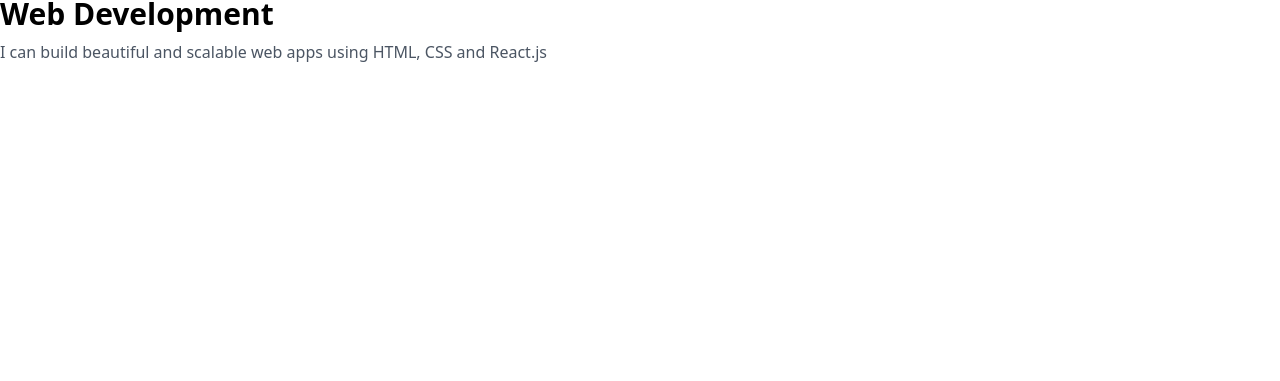
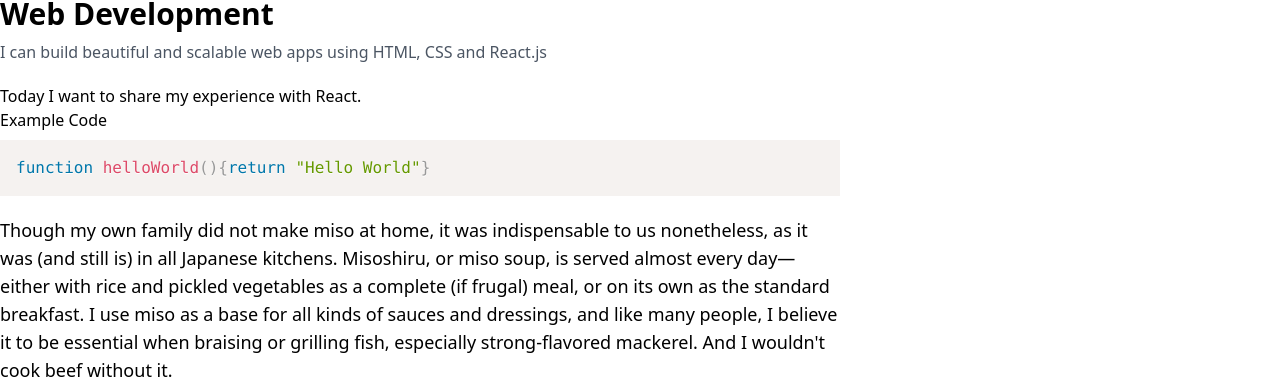
Before and after one commit to dvip1/Journeys, a React (Vite) app: page /article/1 in a window 1280 px wide. Shown: the part 448-829 px from the top of the page. Before the commit the page ends 800 px from the top, so only its background shows below. Built offline with nearby package versions, Linux system fonts and the light colour scheme.

Commit message:
components for articles

```diff
--- a/index.html
+++ b/index.html
@@ -9,7 +9,8 @@
   <link rel="preconnect" href="https://fonts.googleapis.com">
   <link rel="preconnect" href="https://fonts.gstatic.com" crossorigin>
   <link href="https://fonts.googleapis.com/css2?family=Inter:wght@300&family=Lato&display=swap" rel="stylesheet">
-  <script src="https://kit.fontawesome.com/c9dc8e623e.js" crossorigin="anonymous"></script>
+  <script src="https://kit.fontawesome.com/c9dc8e623e.js" crossorigin="anonymous" defer></script>
+  <link rel="stylesheet" href="https://cdnjs.cloudflare.com/ajax/libs/prism/1.24.1/themes/prism.min.css" />
 </head>
 
 <body>
--- a/package.json
+++ b/package.json
@@ -10,12 +10,15 @@
     "preview": "vite preview"
   },
   "dependencies": {
+    "babel-plugin-prismjs": "^2.1.0",
+    "prismjs": "^1.29.0",
     "react": "^18.2.0",
     "react-dom": "^18.2.0",
     "react-router-dom": "^6.15.0",
     "styled-components": "^6.0.7"
   },
   "devDependencies": {
+    "@types/prismjs": "^1.26.0",
     "@types/react": "^18.2.15",
     "@types/react-dom": "^18.2.7",
     "@typescript-eslint/eslint-plugin": "^6.0.0",
--- /dev/null
+++ b/src/components/feature/code.tsx
@@ -0,0 +1,20 @@
+import React from 'react';
+import Prism from 'prismjs';
+
+function Code(props: any) {
+  React.useEffect(() => {
+    Prism.highlightAll();
+  }, []);
+  return (
+    <div>
+      <h1>Example Code</h1>
+      <pre>
+        <code className="language-javascript">
+          {props.code}
+        </code>
+      </pre>
+    </div>
+  );
+}
+
+export default Code;
--- /dev/null
+++ b/src/components/feature/text.tsx
@@ -0,0 +1,13 @@
+function Paragraph(props: any) {
+  return (
+    <div>
+
+      <p className="text-lg">
+        <span className="drop-cap text-4xl font-bold">{props.text.charAt(0)}</span>
+        {props.text.slice(1)}
+      </p>
+    </div>
+  );
+}
+
+export default Paragraph;
--- a/src/data/cardData.ts
+++ b/src/data/cardData.ts
@@ -3,6 +3,14 @@
     title: string
     info: string
     img: string
+    content: {
+        id: number
+        component: 'text' | 'code' | 'image' | 'paragraph'
+        text?: string
+        code?: string
+        image?: string
+        paragraph?: string
+    }[]
 }
 export let CardData: CardType[] = [
     {
@@ -10,12 +18,23 @@
         title: "Web Development",
         info: "I can build beautiful and scalable web apps using HTML, CSS and React.js",
         img: "https://lh3.googleusercontent.com/51moDkmVWptBFXRReuACKocS_fsOoYtfT-C78onEUKeRr7ky4l_ZsuZMK2AnE7-MPRbLzcKTAIFmNyyN7ACo0-eygmXaGeR0ItYtRcYNE8-_L8RHqkA=w960",
+        content: [
+            { id: 1, component: 'text', text: 'Today I want to share my experience with React.' },
+            { id: 2, component: 'code', text: 'function helloWorld(){return "Hello World"}' },
+            {
+                id: 3, component: "paragraph", text: " Though my own family did not make miso at home, it was indispensable to us nonetheless, as it was (and still is) in all Japanese kitchens. Misoshiru, or miso soup, is served almost every day—either with rice and pickled vegetables as a complete (if frugal) meal, or on its own as the standard breakfast. I use miso as a base for all kinds of sauces and dressings, and like many people, I believe it to be essential when braising or grilling fish, especially strong-flavored mackerel. And I wouldn't cook beef without it.     "   }
+
+        ]
+
     },
     {
         id: 2,
         title: "App Development",
         info: "I can build beautiful and scalable mobile apps using Flutter and Dart",
         img: "https://lh3.googleusercontent.com/aiJojq_gpPLqLhU0PZH6Dog-OjIMti_hiclF_6oqxucGuvywn_AEtu2Qrk2f4WxEhRWMjXkz8qXpTCGoj5TZ0DUCEZ5UIXnXTSIu_7ndg2dTNmQbdkCO=w960",
+        content: [
+            { id: 1, component: 'text', text: 'React is an amazing library for building user interfaces.' },
+        ]
 
     },
     {
@@ -23,6 +42,12 @@
         title: "UI/UX Design",
         info: "I can design beautiful and scalable UI/UX using Figma and Adobe XD",
         img: "https://lh3.googleusercontent.com/mLGakWFjdX3zGBIhCUWqzjlj3gUXOY8hOed_ISzomlpNmjKWUiqCFyNGGAZFneVaK30v4GUpjn7lyIsI2Z7KPvMKrYkumzBr2nwbVe3BQKRkpam3sA=w960",
+        content: [
+            {
+                id: 3
+                , component: 'code', text: 'function helloWorld(){return "Hello World"}'
+            }
+        ]
 
     },
 
--- a/src/pages/articles.tsx
+++ b/src/pages/articles.tsx
@@ -1,12 +1,12 @@
 import { useParams, Params } from "react-router-dom";
 import { CardData } from "../data/cardData";
-
+import Code from "../components/feature/code";
+import Paragraph from "../components/feature/text";
 interface ArticleParams extends Params {
   articleId: string;
 }
-
 export default function Articles() {
-    const { articleId = "" } = useParams<ArticleParams>();
+  const { articleId = "" } = useParams<ArticleParams>();
   const article = CardData.find((card) => card.id === parseInt(articleId));
 
   if (!article) {
@@ -25,7 +25,19 @@
           <h1 className="text-3xl font-bold mt-5">{article.title}</h1>
           <p className="text-gray-600 mt-2">{article.info}</p>
           <div className="mt-5 prose">
-            {/* Add your article content here */}
+            {article.content.map((component) => {
+              switch (component.component) {
+                case "text":
+                  return <p key={component.id}>{component.text}</p>;
+                case "code":
+                  return <Code key={component.id} code={component.text} />;
+                case 'paragraph':
+                  return <Paragraph key={component.id} text={component.text} />;
+
+                default:
+                  return null;
+              }
+            })}
           </div>
         </div>
         <div className="md:col-span-1">
```
Also changed, not shown: .eslintrc.cjs, 1 other file (tests, documents, lock files or other folders).
